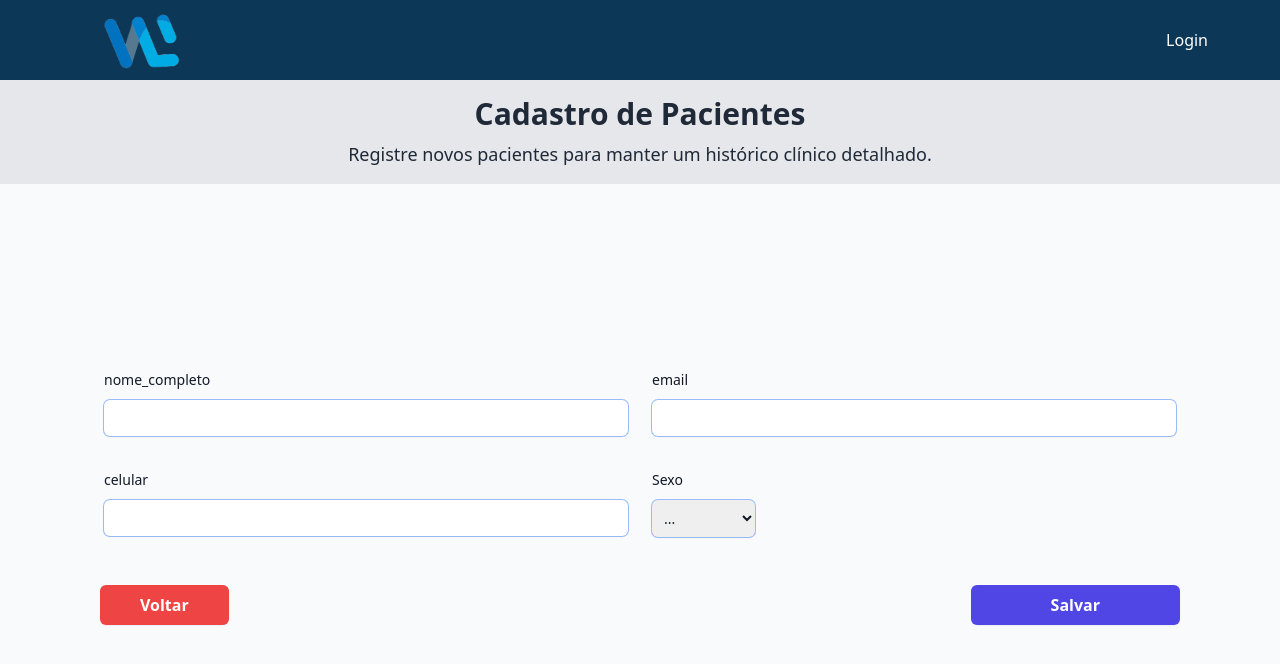
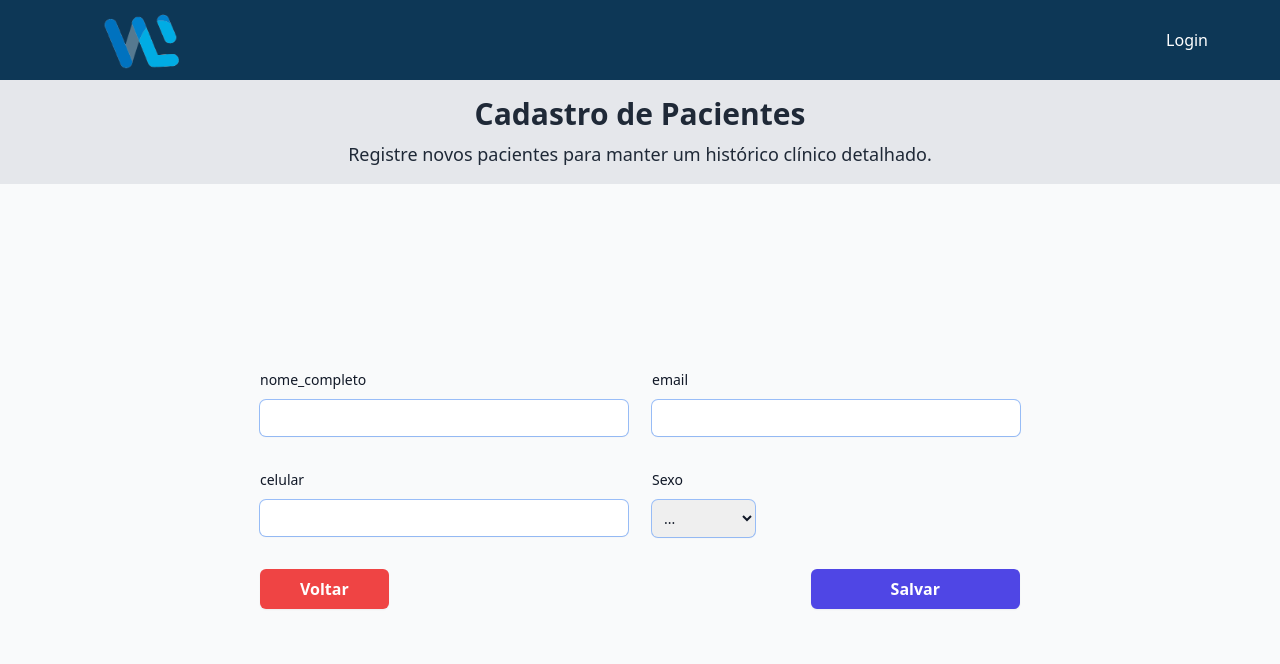
Before and after one commit to Oliveira-Renato/worklab-desafio, a React (Vite) app in the folder worklab-frontend/: page /cadastrar/paciente in a window 1280 px wide. Shown: the top 664 px of the page. Built offline with nearby package versions, Linux system fonts and the light colour scheme.

Commit message:
fix: padding formularios

```diff
--- a/worklab-frontend/src/pages/FormularioExame.jsx
+++ b/worklab-frontend/src/pages/FormularioExame.jsx
@@ -76,6 +76,7 @@ const FormularioExame = () => {
                <ButtonsDefault loading={loading} />
 
             </div>
+
           </div>
         </div>
 
--- a/worklab-frontend/src/pages/FormularioPaciente.jsx
+++ b/worklab-frontend/src/pages/FormularioPaciente.jsx
@@ -49,9 +49,8 @@ const FormularioPaciente =  () => {
 
       {/* Formulário */}
       <form onSubmit={handleSubmit(handleSalvar)}>
-        <div className="space-y-12 m-auto">
+        <div className="space-y-12">
           <div className="border-b border-gray-900/10 pb-12">
-
             {/* Cabeçalho do formulário */}
             <div className="w-full flex flex-col items-center bg-gray-200 p-4 text-gray-800 mb-20">
               <h2 className="text-3xl font-bold mb-2">Cadastro de Pacientes</h2>
@@ -60,7 +59,7 @@ const FormularioPaciente =  () => {
 
             {/* Corpo do formulário */}
             <div className={`${styles.padding} w-full`}>
-              <div className="m-10 grid grid-cols-1 gap-x-6 gap-y-8 sm:grid-cols-6">
+              <div className="mt-10 grid grid-cols-1 gap-x-6 gap-y-8 sm:grid-cols-6 ">
                 {/* Renderização  dinamica de inputs */}
                 {['nome_completo', 'email', 'celular'].map((campo) => (
 
@@ -75,7 +74,6 @@ const FormularioPaciente =  () => {
 
                         id={campo}
                         name={campo}
-                        // value={value}
                         type="text"
                         {...register(campo)}
                         className="block w-full rounded-md ring-1 border-gray-300 p-2 text-gray-900 shadow-sm focus:ring-2 focus:ring-indigo-400 focus:border-indigo-400 sm:text-sm sm:leading-5 outline-none transition-all duration-300 ease-in-out"
@@ -106,10 +104,9 @@ const FormularioPaciente =  () => {
               </div>
 
               {/* Botões de salvar/cancelar */}
-             <div className="mx-9">
               <ButtonsDefault loading={loading} />
-             </div>
             </div>
+
           </div>
         </div>
       </form>
--- a/worklab-frontend/src/utils/styles.js
+++ b/worklab-frontend/src/utils/styles.js
@@ -1,8 +1,8 @@
 // Define um objeto de estilos para manipular o espaçamento (padding) em diferentes tamanhos de tela
 const styles = {
-    paddingX: "sm:px-16 px-6",
-    paddingY: "sm:py-16 py-6",
-    padding: "sm:px-16 px-6 sm:py-16 py-10",
+  paddingX: "sm:px-16 px-6",
+  paddingY: "sm:py-16 py-6",
+  padding: "px-6 md:px-20 lg:px-[260px] sm:py-16 py-10",
 };
 
 export { styles };
```
